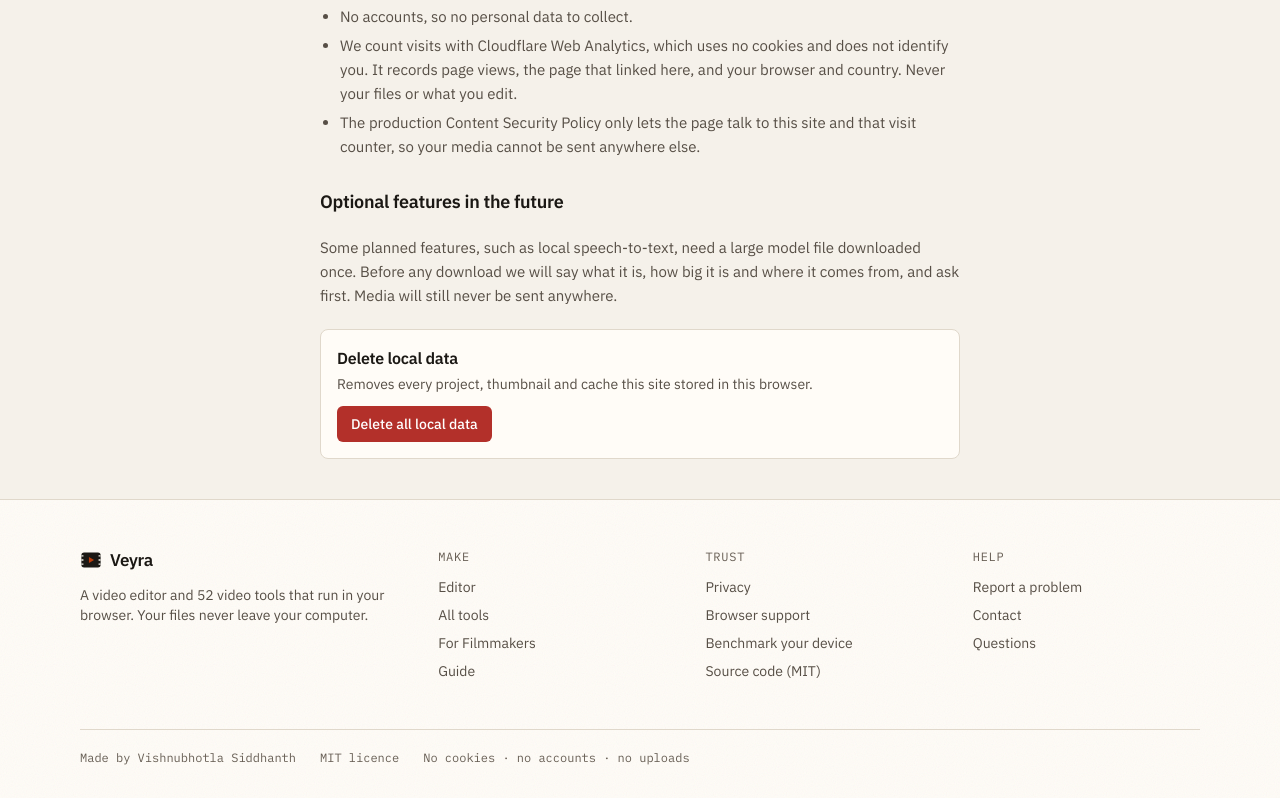
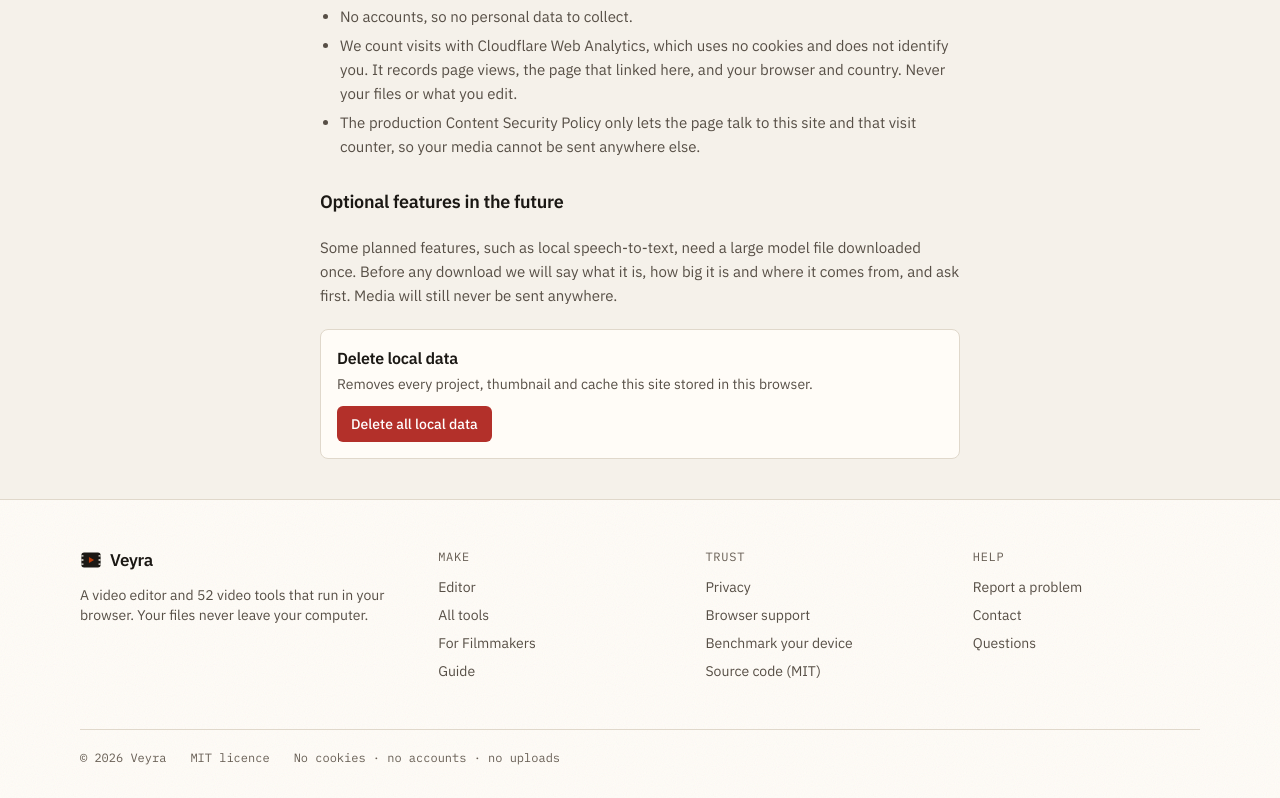
Before and after one commit to vnsiddhanth/veyra, a React (Vite) app: page /privacy in a window 1280 px wide. Shown: the part 1066-1864 px from the top of the page. Built offline with nearby package versions, Linux system fonts and the light colour scheme.

Commit message:
Footer: replace the personal credit with a plain Veyra copyright

```diff
--- a/src/components/layout/SiteLayout.tsx
+++ b/src/components/layout/SiteLayout.tsx
@@ -150,7 +150,7 @@ export function SiteLayout() {
             />
           </div>
           <div className="mt-12 flex flex-wrap items-center gap-x-6 gap-y-2 border-t border-line pt-5 font-mono text-xs text-faint">
-            <span>Made by Vishnubhotla Siddhanth</span>
+            <span>© {new Date().getFullYear()} Veyra</span>
             <span>MIT licence</span>
             <span>No cookies · no accounts · no uploads</span>
           </div>
```
